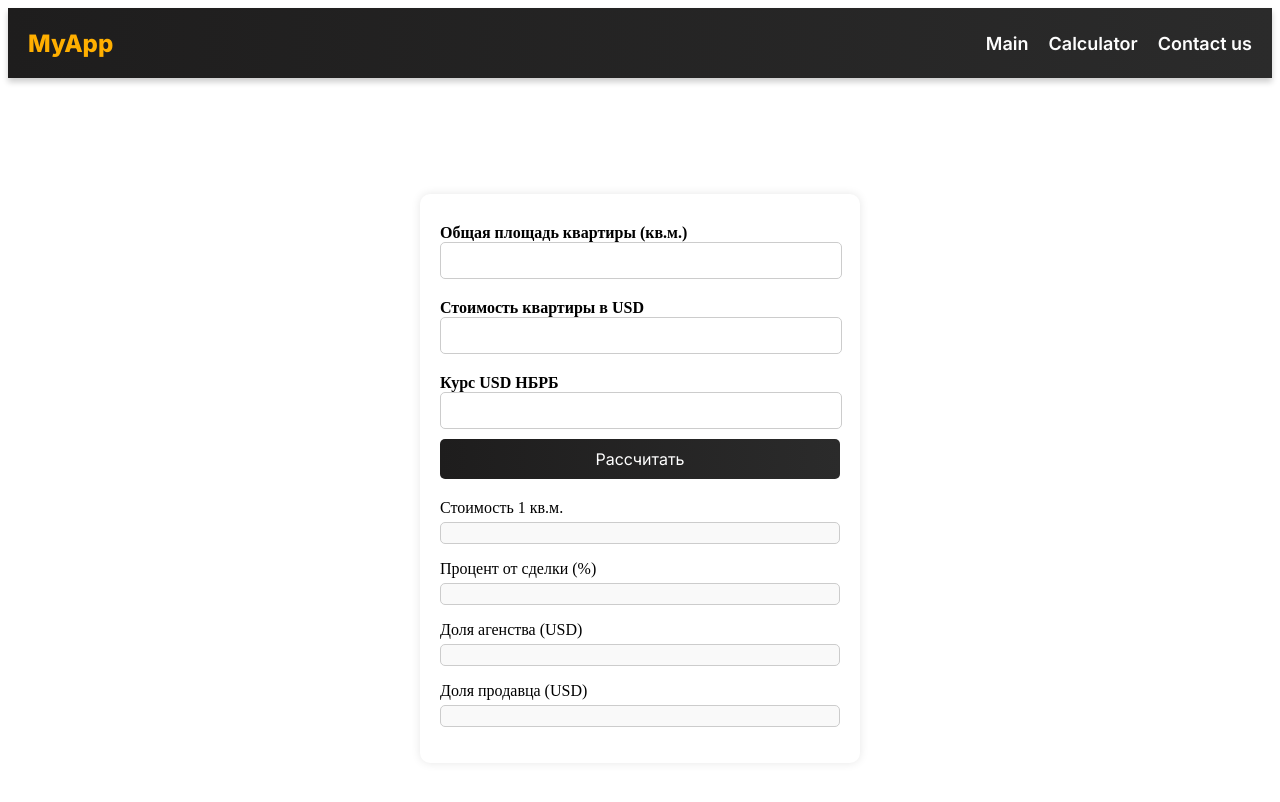
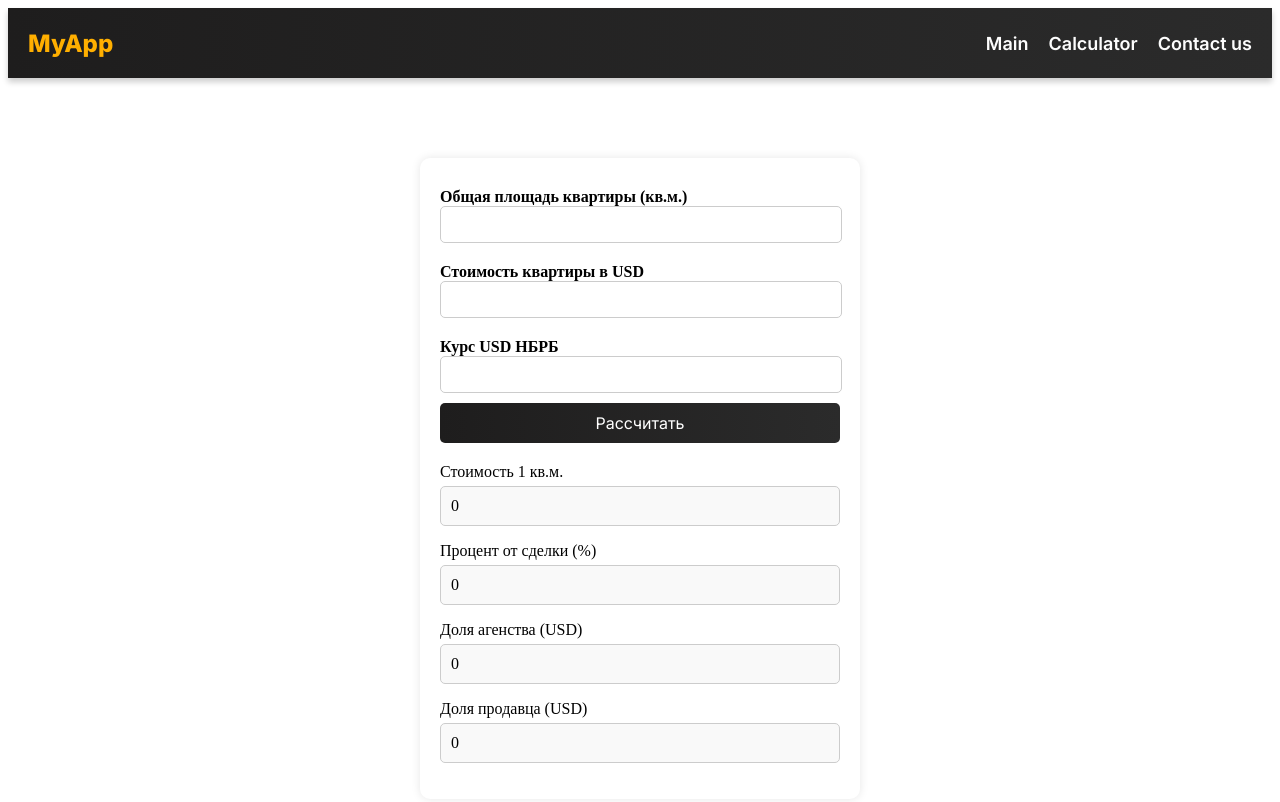
Before and after one commit to RavenOfNorth/Estate-asistant, a Next.js app in the folder estate-assistant/: page / in a window 1280 px wide. Shown: the top 802 px of the page. Built offline with nearby package versions, Linux system fonts and the light colour scheme; no server answers.

Commit message:
update client's functions

```diff
--- a/estate-assistant/src/app/components/Main/CalculatorWrapper.js
+++ b/estate-assistant/src/app/components/Main/CalculatorWrapper.js
@@ -1,3 +1,5 @@
+"use client"
+
 import InputData from "@/app/components/Main/InputData/InputData";
 import OutputData from "@/app/components/Main/OutputData/OutputData";
 import styles from './CalculatorWrapper.module.css'
@@ -20,6 +22,13 @@ export default function CalculatorWrapper(props) {
         const flatMeterCost = getFlatMeterCost(cost, square);
         const agencyFraction = getAgencyFraction(cost, square, agencyPercent);
         const sellerFraction = cost - agencyFraction;
+
+        setResults({
+            flatMeterCost,
+            agencyPercent,
+            agencyFraction,
+            sellerFraction,
+        })
     }
 
     return(
--- a/estate-assistant/src/app/components/Main/InputData/InputData.js
+++ b/estate-assistant/src/app/components/Main/InputData/InputData.js
@@ -2,11 +2,12 @@
 
 import { useEffect, useState } from 'react'
 import {getUsdExchangeRate} from "@/app/parser/CurrencyParser/CurrencyParser";
-
 import styles from './InputData.module.css'
 
-export default function InputData() {
+export default function InputData({onCalculate}) {
     const [usdValue, setUsdValue] = useState('');
+    const [cost, setCost] = useState('');
+    const [square, setSquare] = useState('');
 
     useEffect(() => {
         getUsdExchangeRate().then((rate) => {
@@ -15,17 +16,55 @@ export default function InputData() {
             }
             }
         );
-    }, [])
+    }, []);
+
+    const handleSubmit = (e) => {
+        e.preventDefault();
+        if (cost && square && usdValue) {
+            onCalculate(
+                parseFloat(cost),
+                parseFloat(square),
+                parseFloat(usdValue)
+            )
+        }
+    }
 
     return (
-        <div className={styles.inputData}>
+        <form className={styles.inputData} onSubmit={handleSubmit}>
             <label htmlFor="square">Общая площадь квартиры (кв.м.)</label>
-            <input className={styles.inputValue} id="square" type="number" name="square" required/><br/>
+            <input
+                className={styles.inputValue}
+                id="square" type="number"
+                name="square"
+                required
+                onChange={(e) => setSquare(e.target.value)}
+            />
+            <br/>
             <label htmlFor="cost-dollar">Стоимость квартиры в USD</label>
-            <input className={styles.inputValue} id="cost-dollar" type="number" name="cost-dollar" required/><br/>
+            <input
+                className={styles.inputValue}
+                id="cost-dollar"
+                type="number"
+                name="cost-dollar"
+                required
+                onChange={(e) => setCost(e.target.value)}
+            />
+            <br/>
             <label htmlFor="nbrb-dollar">Курс USD НБРБ</label>
-            <input className={styles.inputValue} id="nbrb-dollar" type="number" name="cost-dollar" value={usdValue} required readOnly/>
-            <button className={styles.button} id="calculator-btn" type="submit">Рассчитать</button>
-        </div>
+            <input
+                className={styles.inputValue}
+                id="nbrb-dollar"
+                type="number"
+                name="cost-dollar"
+                value={usdValue}
+                required
+                readOnly
+                onChange={(e) => setUsdValue(e.target.value)}
+            />
+            <button
+                className={styles.button}
+                id="calculator-btn"
+                type="submit">Рассчитать</button>
+        </form>
     )
 }
--- a/estate-assistant/src/app/components/Main/OutputData/OutputData.js
+++ b/estate-assistant/src/app/components/Main/OutputData/OutputData.js
@@ -1,18 +1,18 @@
 import styles from './OutputData.module.css'
 
-export default function OutputData() {
+export default function OutputData({results}) {
     return(
         <div className={styles.resultData}>
             <label htmlFor="adr-cost">Стоимость 1 кв.м.</label>
-            <p className={styles.resultValue} id="adr-cost"></p>
+            <p className={styles.resultValue} id="adr-cost">{results.flatMeterCost}</p>
             <label htmlFor="transaction-fee">Процент от сделки (%)</label>
-            <p className={styles.resultValue} id="transaction-fee"></p>
+            <p className={styles.resultValue} id="transaction-fee">{results.agencyPercent}</p>
             <label htmlFor="agency-fraction">Доля агенства (USD)</label>
-            <p className={styles.resultValue} id="agency-fraction"></p>
+            <p className={styles.resultValue} id="agency-fraction">{results.agencyFraction}</p>
             {/*<label for="agent-fraction">Доля агента (USD)</label>*/}
             {/*<p class="result-value" id="agent-fraction"></p>*/}
             <label htmlFor="seller-fraction">Доля продавца (USD)</label>
-            <p className={styles.resultValue} id="seller-fraction"></p>
+            <p className={styles.resultValue} id="seller-fraction"> {results.sellerFraction}</p>
 
             {/*// TODO: Replace div below into other component*/}
         {/*    <div className="explanation">*/}
```
